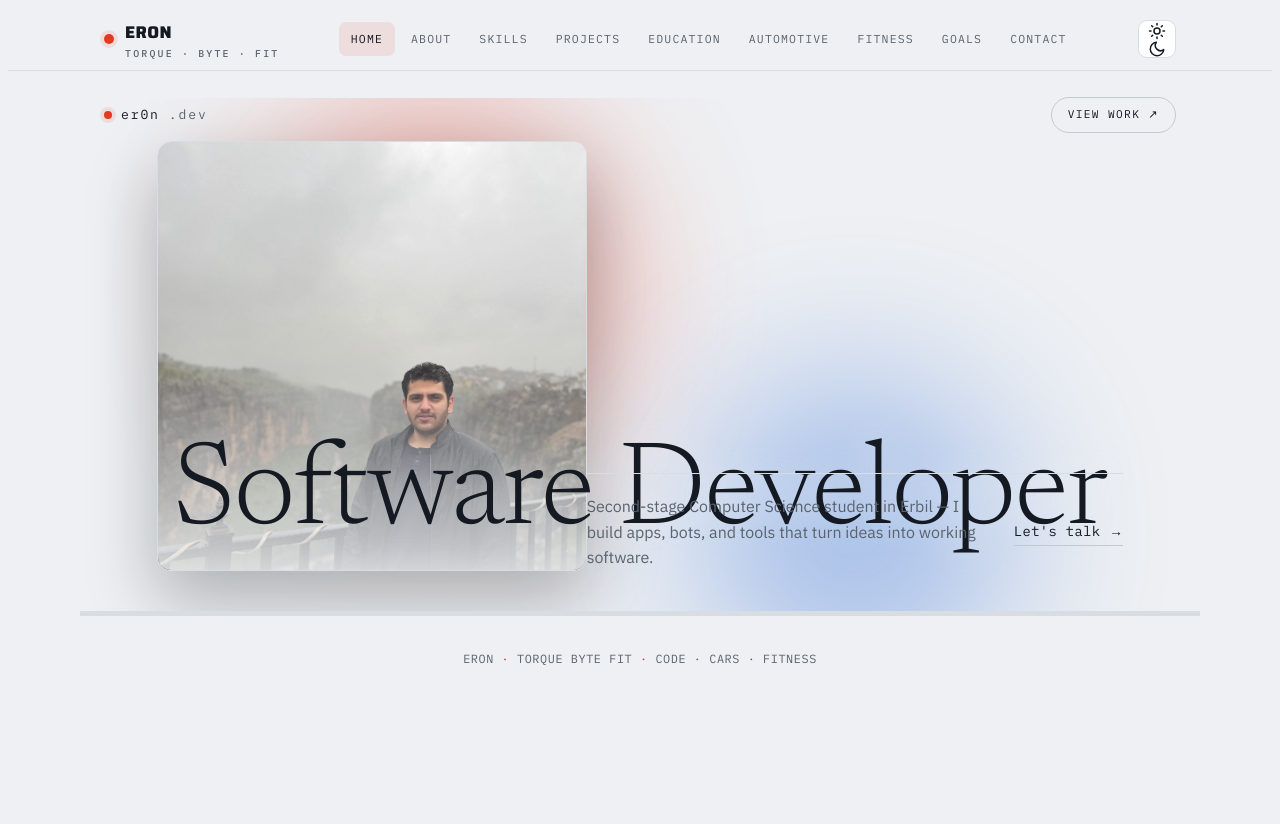
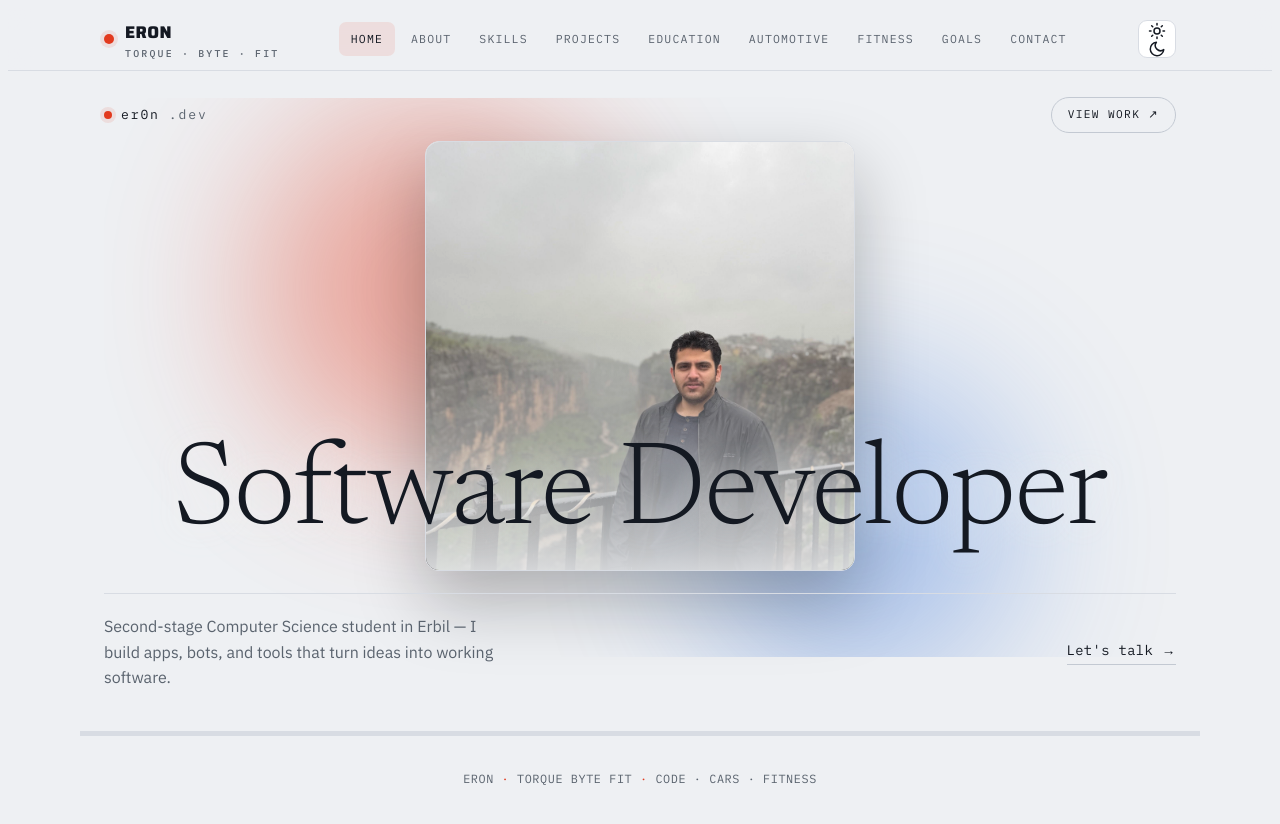
Before and after one commit to ER0-N/ER0-N.github.io, a plain HTML site: page index.html in a window 1280 px wide. Before the commit the page ends 800 px from the top, so only its background shows below. Drawn offline with Linux system fonts and the light colour scheme.

Commit message:
Update index.html

```diff
--- a/index.html
+++ b/index.html
@@ -111,8 +111,8 @@
     background:var(--surface);border:1px solid var(--line);
     box-shadow:0 30px 70px rgba(6,10,16,.28),inset 0 0 0 1px rgba(255,255,255,.04);
     -webkit-backdrop-filter:blur(6px);backdrop-filter:blur(6px)}
-  .phero-frame img{width:100%;height:100%;object-fit:cover;object-position:center 28%;display:block;
-    filter:contrast(1.03) saturate(1.02)}
+  .phero-frame img{width:100%;height:100%;object-fit:cover;object-position:center center;display:block;
+    filter:contrast(1.04) saturate(1.03) brightness(1.01)}
   .phero-frame::after{content:"";position:absolute;inset:0;
     background:linear-gradient(180deg,transparent 42%,color-mix(in srgb,var(--bg) 88%,transparent) 100%)}
   .phero-title{
@@ -334,10 +334,11 @@
     </div>
     <div class="phero-stage">
       <div class="phero-glow"><span class="g1"></span><span class="g2"></span></div>
-       <div class="phero-frame">
-       <img src="me.jpg" alt="Portrait of Eron">
+      <div class="phero-frame">
+        <img src="me.jpg" alt="Portrait of Eron">
       </div>
-     <h1 class="phero-title">Software Developer</h1>
+      <h1 class="phero-title">Software Developer</h1>
+    </div>
     <div class="phero-foot">
       <p class="phero-sub">Second-stage Computer Science student in Erbil — I build apps, bots, and tools that turn ideas into working software.</p>
       <a class="phero-contact" data-tab="contact" href="#">Let's talk →</a>
@@ -665,4 +666,101 @@
   <div class="wrap">ERON <span class="dot">·</span> TORQUE BYTE FIT <span class="dot">·</span> CODE · CARS · FITNESS</div>
 </footer>
 
-<script src="index.js"></script>
+<script>
+// index.js — Eron portfolio scripts
+// Wrapped in DOMContentLoaded so it works whether it's loaded in <head> or at the end of <body>.
+document.addEventListener('DOMContentLoaded', function () {
+
+  // ---- theme toggle (light / dark) ----
+  var root = document.documentElement,
+      btn  = document.getElementById('themeBtn'),
+      sun  = document.getElementById('sun'),
+      moon = document.getElementById('moon');
+
+  function sysDark() {
+    return window.matchMedia && window.matchMedia('(prefers-color-scheme:dark)').matches;
+  }
+
+  function apply(mode) {
+    if (mode === 'dark')      { root.setAttribute('data-theme', 'dark'); }
+    else if (mode === 'light'){ root.setAttribute('data-theme', 'light'); }
+    var dark = mode === 'dark' || (mode !== 'light' && sysDark());
+    if (sun)  sun.hidden  = dark;
+    if (moon) moon.hidden = !dark;
+  }
+
+  var saved = null;
+  try { saved = localStorage.getItem('eron-theme'); } catch (e) {}
+  apply(saved || (sysDark() ? 'dark' : 'light'));
+
+  if (btn) {
+    btn.addEventListener('click', function () {
+      var isDark = moon && moon.hidden === false;
+      var next = isDark ? 'light' : 'dark';
+      apply(next);
+      try { localStorage.setItem('eron-theme', next); } catch (e) {}
+    });
+  }
+
+  // ---- discord: click to copy username ----
+  var dBtn = document.getElementById('discordBtn'),
+      dLbl = document.getElementById('discordLabel');
+  if (dBtn) {
+    dBtn.addEventListener('click', function () {
+      var name = '0baw';
+      function ok() {
+        if (!dLbl) return;
+        var o = dLbl.textContent;
+        dLbl.textContent = 'Copied!';
+        setTimeout(function () { dLbl.textContent = o; }, 1300);
+      }
+      if (navigator.clipboard && navigator.clipboard.writeText) {
+        navigator.clipboard.writeText(name).then(ok).catch(ok);
+      } else {
+        ok();
+      }
+    });
+  }
+
+  // ---- reveal elements on scroll ----
+  if ('IntersectionObserver' in window) {
+    var io = new IntersectionObserver(function (entries) {
+      entries.forEach(function (en) {
+        if (en.isIntersecting) { en.target.classList.add('in'); io.unobserve(en.target); }
+      });
+    }, { threshold: 0.12 });
+    document.querySelectorAll('.reveal').forEach(function (el) { io.observe(el); });
+  } else {
+    document.querySelectorAll('.reveal').forEach(function (el) { el.classList.add('in'); });
+  }
+
+  // ---- TABS (click a nav item to switch section) ----
+  var panels = Array.prototype.slice.call(document.querySelectorAll('.tab-panel'));
+  if (panels.length) {
+    function activate(id) {
+      var found = false;
+      panels.forEach(function (p) {
+        var on = p.id === id;
+        p.classList.toggle('active', on);
+        if (on) found = true;
+      });
+      if (!found) return;
+      document.querySelectorAll('.links .tablink').forEach(function (l) {
+        l.classList.toggle('on', l.getAttribute('data-tab') === id);
+      });
+      var panel = document.getElementById(id);
+      if (panel) panel.querySelectorAll('.reveal').forEach(function (e) { e.classList.add('in'); });
+      window.scrollTo(0, 0);
+    }
+    document.querySelectorAll('[data-tab]').forEach(function (el) {
+      el.addEventListener('click', function (e) {
+        e.preventDefault();
+        activate(el.getAttribute('data-tab'));
+      });
+    });
+    activate('home');
+  }
+
+});
+
+</script>
```
